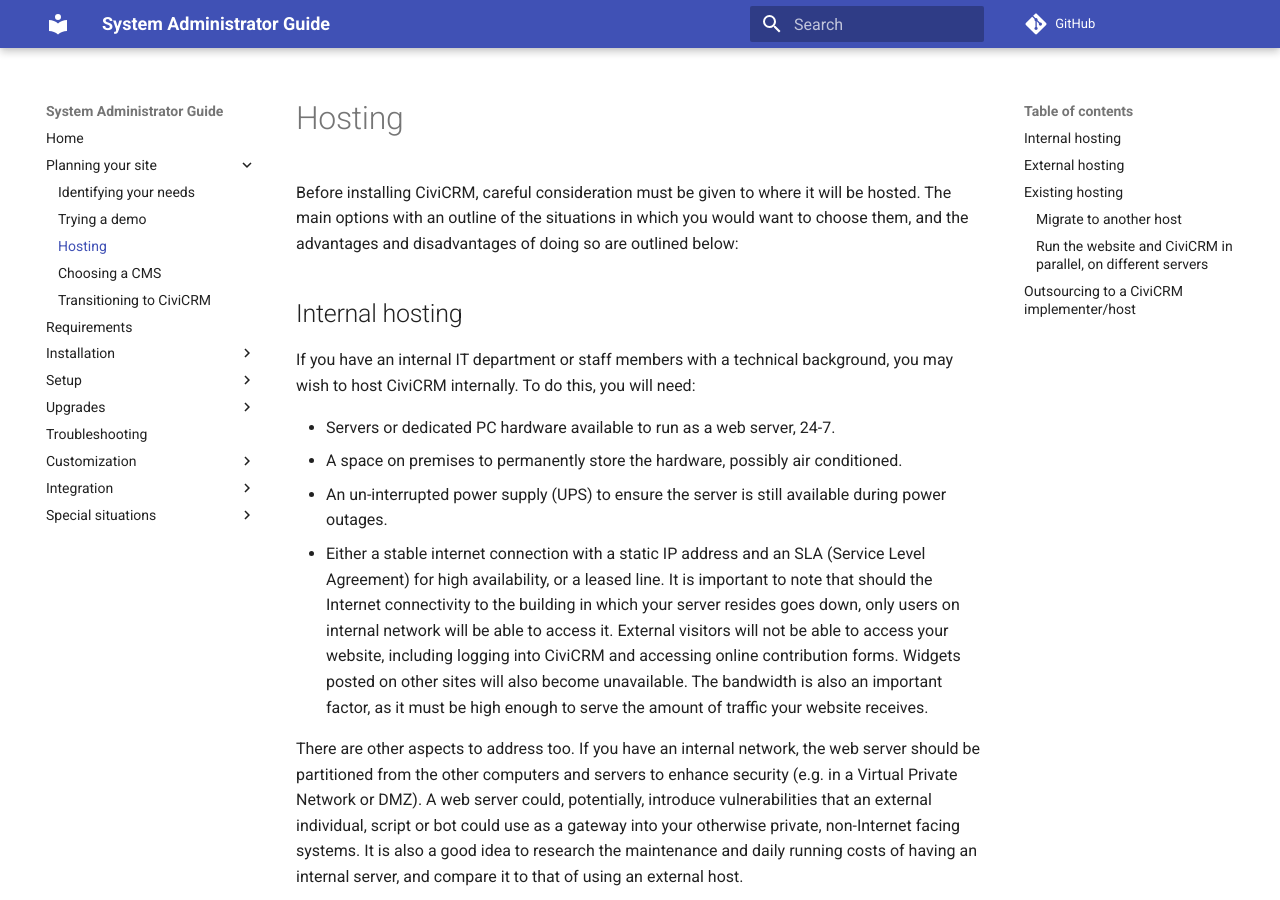
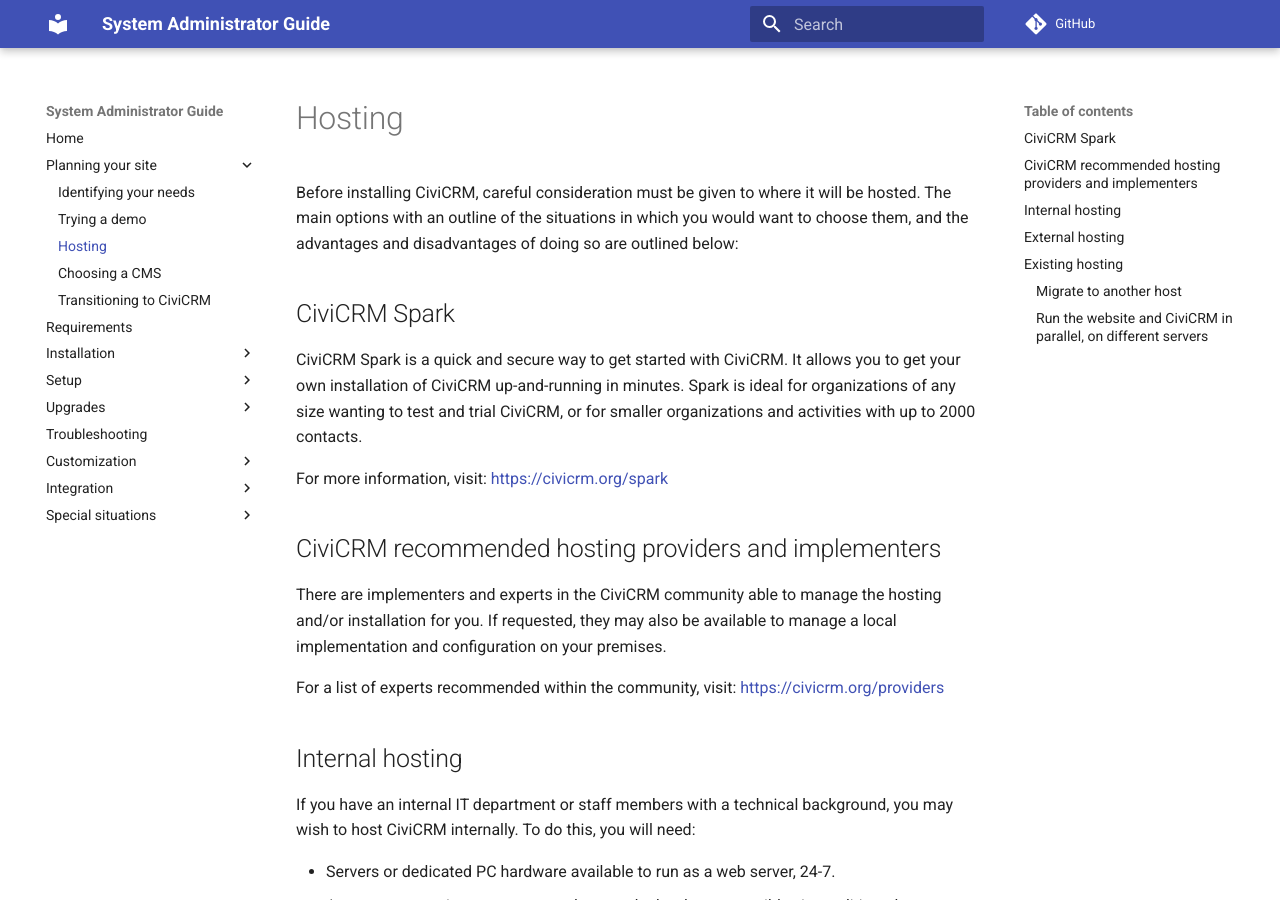
Before and after one commit to civicrm/civicrm-sysadmin-guide, an MkDocs documentation site: the page built from docs/planning/hosting.md, in a window 1280 px wide and 900 px high. Built offline with MkDocs 1.6.1 and Material for MkDocs 9.7.7, drawn with Linux system fonts in a browser that asks for light colours; comment, search, counter and statistics services are not loaded; old or Windows-style settings are respelled for this version of MkDocs; some of the changed text lies outside the part shown.

Commit message:
hosting.md: added section on Spark, changes to partners

```diff
--- a/docs/planning/hosting.md
+++ b/docs/planning/hosting.md
@@ -4,6 +4,22 @@ Before installing CiviCRM, careful consideration must be given to where
 it will be hosted. The main options with an outline of the situations in
 which you would want to choose them, and the advantages and
 disadvantages of doing so are outlined below:
+
+## CiviCRM Spark
+
+CiviCRM Spark is a quick and secure way to get started with CiviCRM. It allows you to get your own installation of CiviCRM up-and-running in minutes. Spark is ideal for organizations of any size wanting to test and trial CiviCRM, or for smaller organizations and activities with up to 2000 contacts.
+
+For more information, visit: [https://civicrm.org/spark](https://civicrm.org/spark)
+
+## CiviCRM recommended hosting providers and implementers
+
+There are implementers and experts in the CiviCRM community able to
+manage the hosting and/or installation for you. If requested, they may
+also be available to manage a local implementation and configuration on
+your premises.
+
+For a list of experts recommended within the community, visit:
+[https://civicrm.org/providers](https://civicrm.org/providers)
 
 ## Internal hosting
 
@@ -92,13 +108,3 @@ Aside from paying a second bill, one of the limitations to this approach
 is the need to clone the style of your website on the second host to
 give the visitor the illusion that they are in the same place. If
 changes to the style are changed, the work must be duplicated.
-
-## Outsourcing to a CiviCRM implementer/host
-
-There are implementers and experts in the CiviCRM community able to
-manage the hosting and/or installation for you. If requested, they may
-also be available to manage a local implementation and configuration on
-your premises.
-
-For a list of experts recommended within the community, visit:
-[https://civicrm.org/providers](https://civicrm.org/providers)
```
